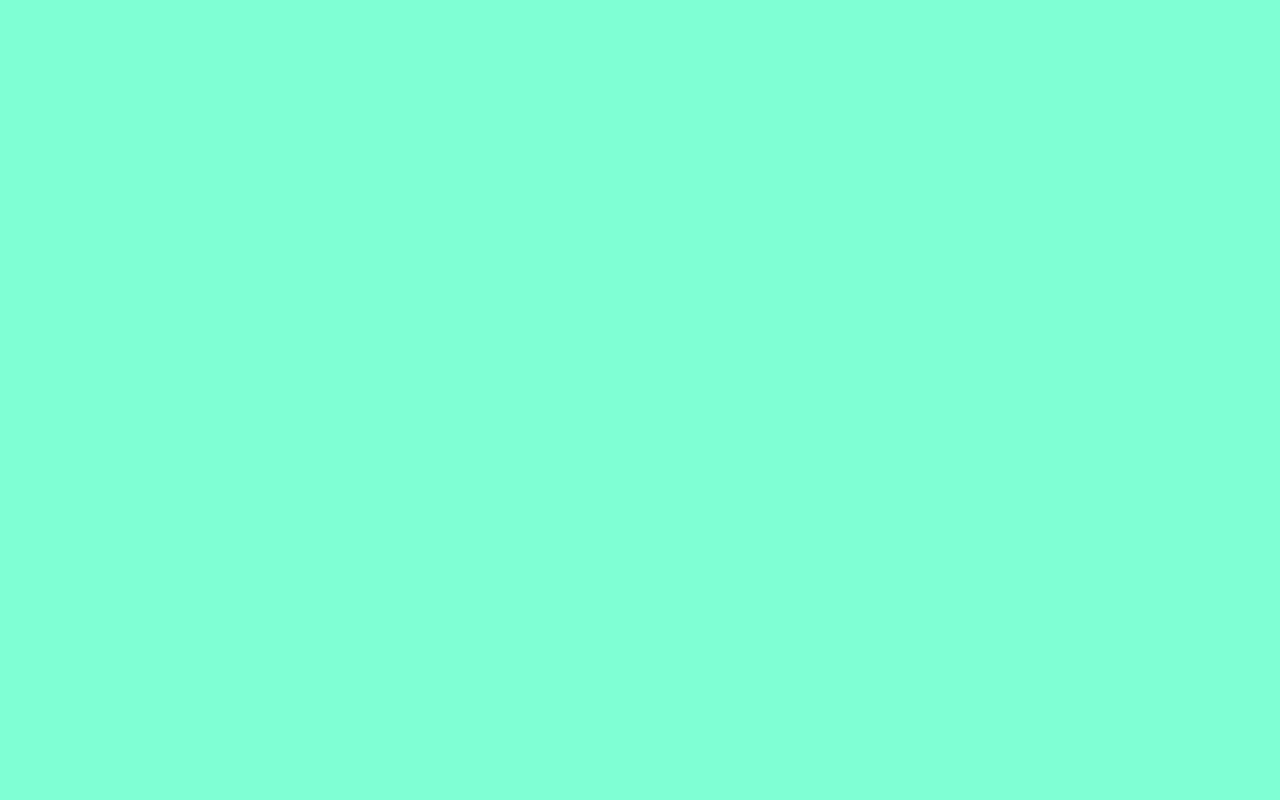
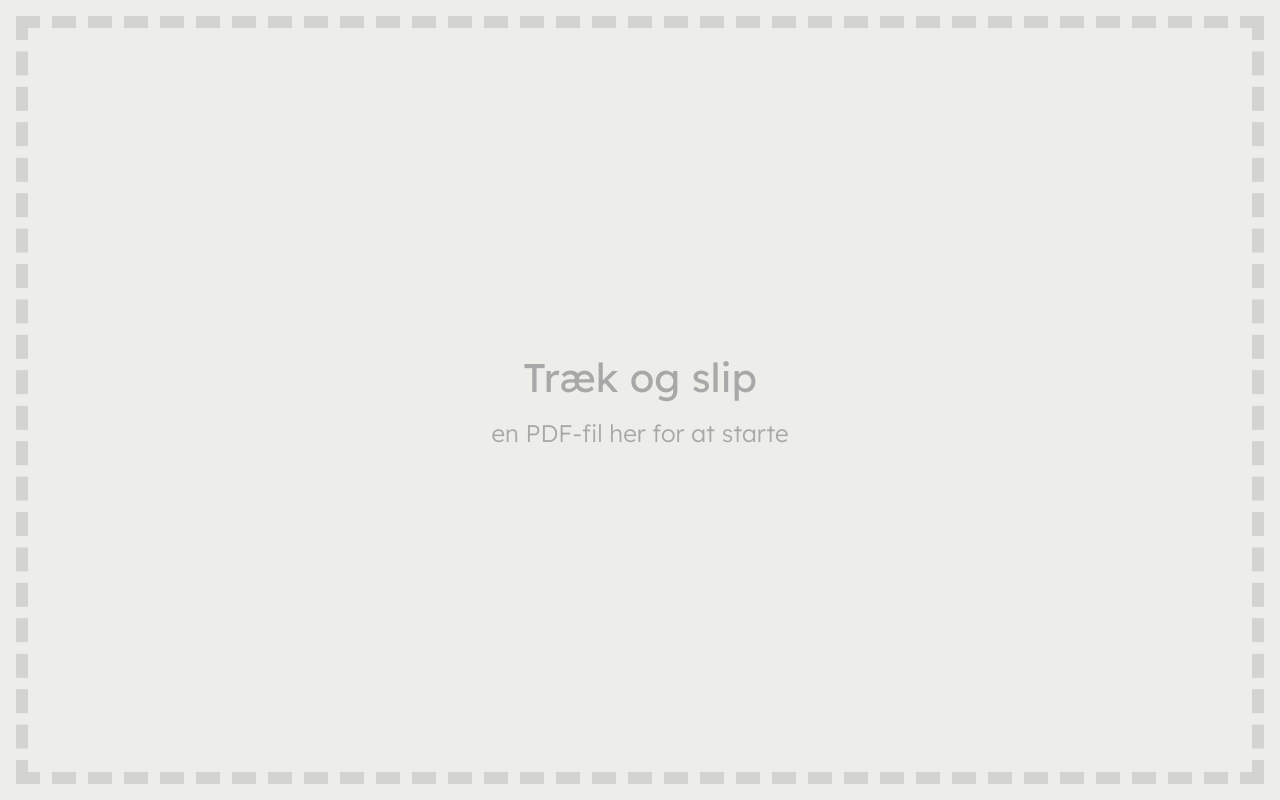
Before and after one commit to Randers-Kommune-Digitalisering/redact-pdf-text, a Vue app in the folder vue/: page / in a window 1280 px wide. Built offline with nearby package versions, Linux system fonts and the light colour scheme.

Commit message:
Add CSS to dropZone and add reset functionality

```diff
--- a/vue/src/App.vue
+++ b/vue/src/App.vue
@@ -32,7 +32,6 @@
 
     const redactFileData = async () => {
         try {
-            // const fileBuffer = await currentFile.value.arrayBuffer()
             const formData = new FormData();
             formData.append('file', currentFile.value);
             formData.append('pattern', 'person');
@@ -73,6 +72,10 @@
         document.body.removeChild(link);
     }
 
+    const resetFile = () => {
+        currentFile.value = null;
+    }
+
     // onMounted(() => {
     //     if (pdfContainer.value) {
     //         pdfContainer.value.addEventListener('scroll', () => {
@@ -90,8 +93,9 @@
             <PdfViewer :ref="pdfViewer" :source="currentFile" @selectText="onSelectText" />
         </div>
         <div class="optionsContainer">
-            <span @click="redactFileData()">Anonymiser</span> <br />
-            <span @click="downloadFile()">Download</span>
+            <span @click="redactFileData()">Anonymiser</span><br />
+            <span @click="downloadFile()">Download</span><br />
+            <span @click="resetFile()">Start forfra</span>
         </div>
 
     </div>
@@ -103,7 +107,7 @@
     .mainContainer {
         display: flex;
         width: 100%;
-        max-height: 100vh;
+        height: 100vh;
     }
 
     .mainContainer > * {
--- a/vue/src/assets/main.css
+++ b/vue/src/assets/main.css
@@ -1,6 +1,10 @@
+@import url('https://fonts.googleapis.com/css2?family=Lexend:wght@100..900&display=swap');
+
 *
 {
     box-sizing: border-box;
+    font-family: 'Lexend', sans-serif;
+    font-weight: 300;
 }
 
 html, body, #app
@@ -10,7 +14,7 @@ html, body, #app
     margin:0;
 }
 
-body {
-
+body
+{
     scrollbar-gutter: stable; /* Use scrollbar-gutter property */
 }
--- a/vue/src/components/FileDrop.vue
+++ b/vue/src/components/FileDrop.vue
@@ -37,14 +37,41 @@
 
 <template>
     <div @drop.prevent="onDrop" class="dropZone">
-        <slot></slot>
+        <div class="dropOverlay">
+            <div>
+                <div class="header">Træk og slip</div>
+                <div class="subheader">en PDF-fil her for at starte</div>
+            </div>
+        </div>
     </div>
 </template>
 
 <style scoped>
     .dropZone {
-        background-color: aquamarine;
+        background-color: rgb(237, 238, 234);
         width: 100%;
         height: 100vh;
     }
+    .dropOverlay {
+        width: 100%;
+        height: 100%;
+        padding: 1rem;
+        color: rgb(168, 168, 168);
+    }
+    .dropOverlay > div {
+        height: 100%;
+        display: flex;
+        justify-content: center;
+        align-items: center;
+        flex-direction: column;
+        gap: 1rem;
+        border: 0.8rem dashed rgb(187, 186, 186, 0.5);
+    }
+    .dropOverlay .header {
+        font-size: 2.5em;
+        font-weight: 400;
+    }
+    .dropOverlay .subheader {
+        font-size: 1.5em;
+    }
 </style>
```
